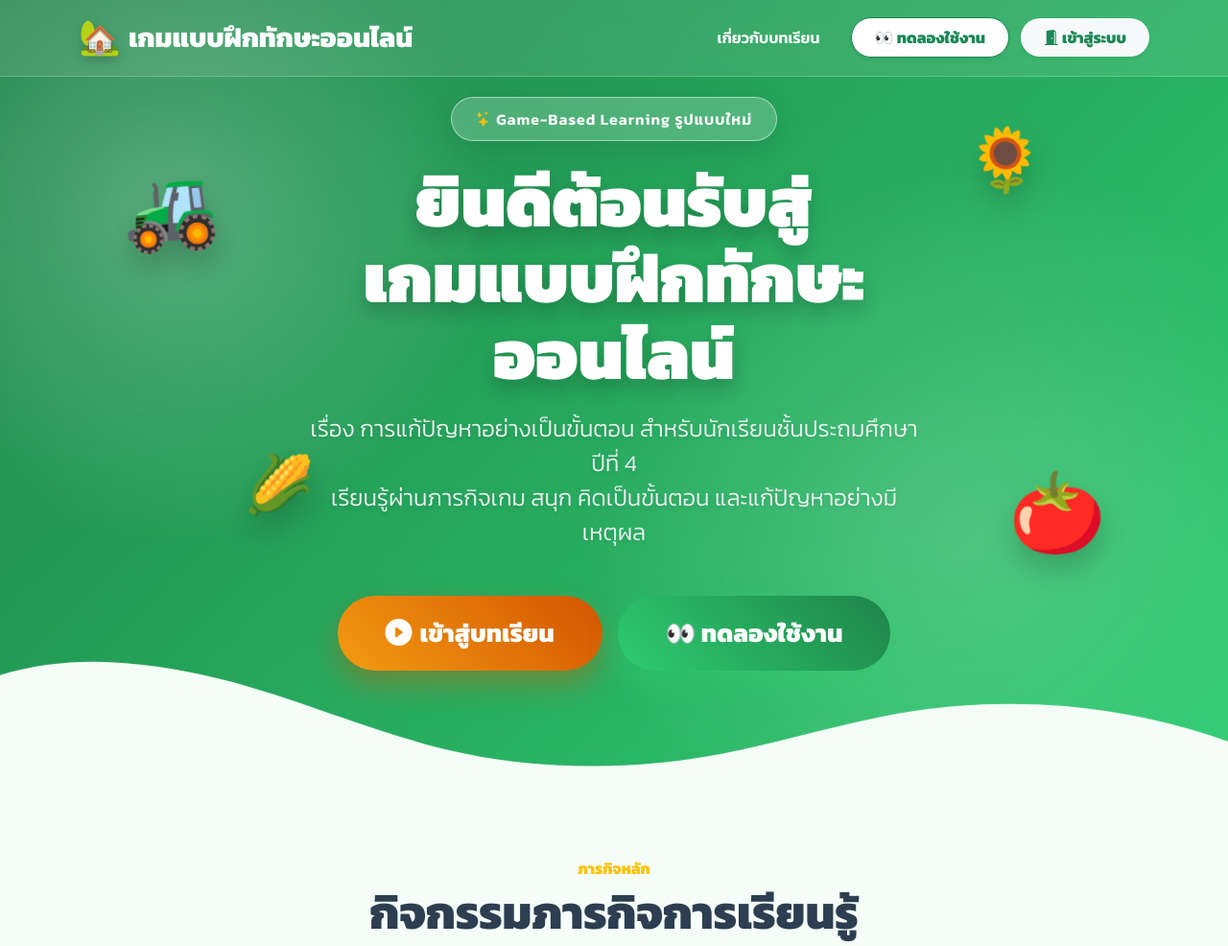
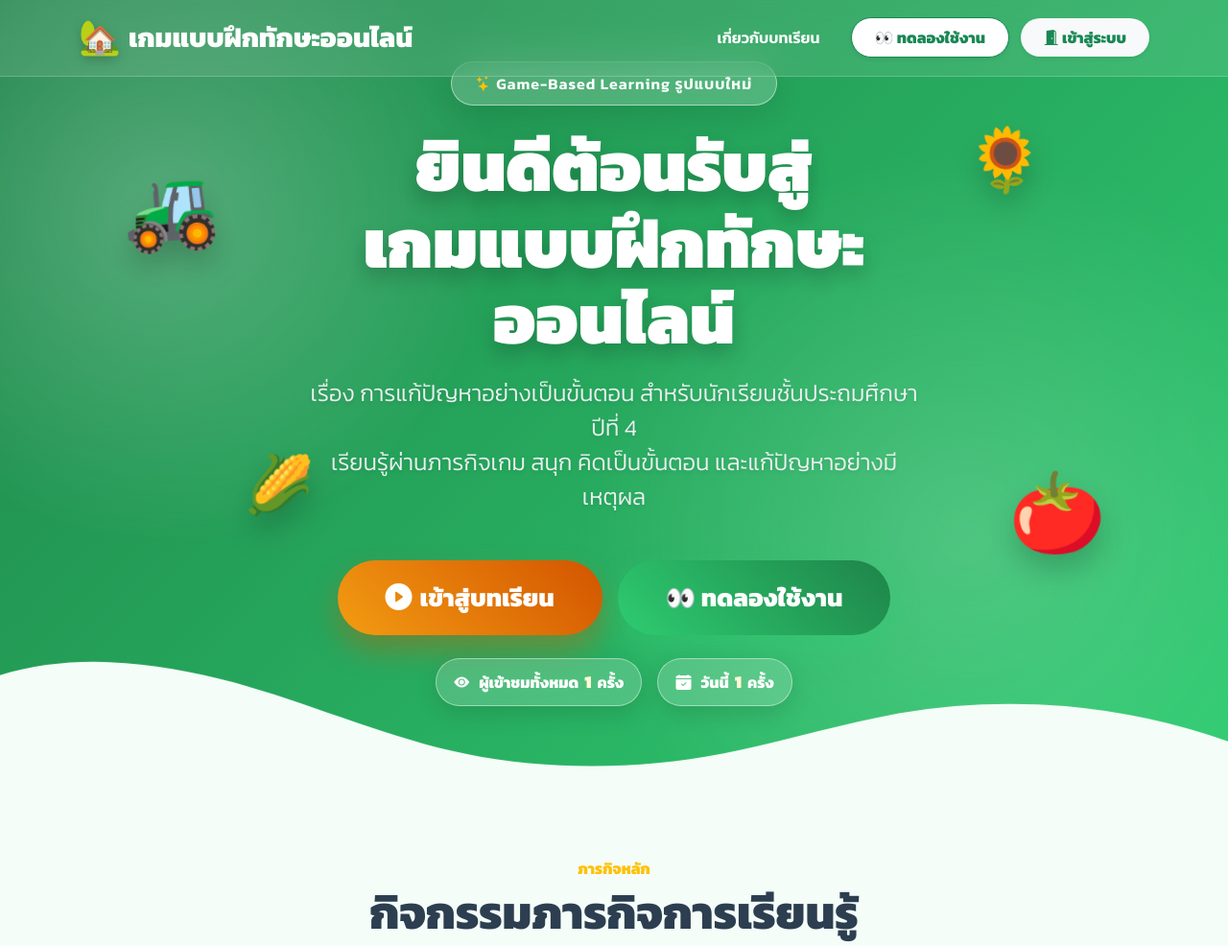
Before and after one commit to shanwinder/newsp, a PHP site: page / in a window 1280 px wide. Shown: the top 986 px of the page at 96% size. Run offline with PHP 8.4, Linux system fonts and the light colour scheme; tables that the repository leaves empty hold one stand-in row (values such as "Sample post").

Commit message:
Add site visit tracking and counter UI
Create a new site_visits table (id, session_key, ip_hash, user_agent_hash, page, visited_at, generated visit_date) with a UNIQUE key on (session_key, page, visit_date) and relevant indexes. Add server-side logic in index.php to INSERT IGNORE a visit per session/day (using hashed IP and user agent), query total and today's visit counts, and log errors if counting fails. Add CSS and frontend pills on the landing page to display total and today's visit counts. Schema changes applied to database/new_learning_game.sql and new_learning_game.sql.

```diff
--- a/index.php
+++ b/index.php
@@ -12,6 +12,43 @@ if (isset($_SESSION['user_id'])) {
         header("Location: pages/student_dashboard.php");
     }
     exit();
+}
+
+// 2. นับผู้เข้าชม Landing Page แบบ 1 session ต่อ 1 วัน
+$total_visits = 0;
+$today_visits = 0;
+
+try {
+    $visitor_session_key = session_id();
+    $visitor_ip_hash = hash('sha256', $_SERVER['REMOTE_ADDR'] ?? '');
+    $visitor_agent_hash = hash('sha256', $_SERVER['HTTP_USER_AGENT'] ?? '');
+
+    $stmt_visit = $conn->prepare("
+        INSERT IGNORE INTO site_visits
+            (session_key, ip_hash, user_agent_hash, page, visited_at)
+        VALUES
+            (?, ?, ?, 'landing', NOW())
+    ");
+    $stmt_visit->bind_param("sss", $visitor_session_key, $visitor_ip_hash, $visitor_agent_hash);
+    $stmt_visit->execute();
+
+    $res_total = $conn->query("SELECT COUNT(*) AS total FROM site_visits WHERE page = 'landing'");
+    if ($res_total) {
+        $total_visits = (int)($res_total->fetch_assoc()['total'] ?? 0);
+    }
+
+    $res_today = $conn->query("
+        SELECT COUNT(*) AS total
+        FROM site_visits
+        WHERE page = 'landing' AND visit_date = CURDATE()
+    ");
+    if ($res_today) {
+        $today_visits = (int)($res_today->fetch_assoc()['total'] ?? 0);
+    }
+} catch (Throwable $e) {
+    error_log('Visitor counter error: ' . $e->getMessage());
+    $total_visits = 0;
+    $today_visits = 0;
 }
 ?>
 <!DOCTYPE html>
@@ -194,11 +231,45 @@ if (isset($_SESSION['user_id'])) {
         .navbar-brand-text { color: white; transition: 0.3s; }
         .navbar-grand.scrolled .navbar-brand-text { color: var(--dark-green); }
 
+        /* --- Visitor Counter Pills --- */
+        .visitor-stats {
+            position: relative;
+            z-index: 4;
+        }
+
+        .visitor-pill {
+            display: inline-flex;
+            align-items: center;
+            gap: 6px;
+            background: rgba(255, 255, 255, 0.18);
+            backdrop-filter: blur(10px);
+            border: 1px solid rgba(255, 255, 255, 0.45);
+            color: #ffffff;
+            padding: 10px 18px;
+            border-radius: 999px;
+            font-weight: 700;
+            box-shadow: 0 8px 24px rgba(0, 0, 0, 0.12);
+        }
+
+        .visitor-pill strong {
+            font-size: 1.15rem;
+            font-weight: 900;
+            color: #fff8d6;
+        }
+
         /* Media Query for Mobile */
         @media (max-width: 768px) {
             .hero-title { font-size: 2.8rem; }
             .hero-subtitle { font-size: 1.2rem; }
             .hero-section { text-align: center; }
+        }
+
+        @media (max-width: 576px) {
+            .visitor-pill {
+                width: 100%;
+                justify-content: center;
+                font-size: 0.95rem;
+            }
         }
     </style>
 </head>
@@ -256,6 +327,20 @@ if (isset($_SESSION['user_id'])) {
                         <a href="pages/guest_start.php" class="btn-grand" style="background: linear-gradient(45deg, #2ecc71, #1e8449); box-shadow: 0 15px 30px rgba(46, 204, 113, 0.4);">
                             👀 ทดลองใช้งาน
                         </a>
+                    </div>
+                    <div class="visitor-stats mt-4 d-flex justify-content-center gap-3 flex-wrap">
+                        <div class="visitor-pill">
+                            <i class="bi bi-eye-fill me-1"></i>
+                            ผู้เข้าชมทั้งหมด
+                            <strong><?php echo number_format($total_visits); ?></strong>
+                            ครั้ง
+                        </div>
+                        <div class="visitor-pill">
+                            <i class="bi bi-calendar-check-fill me-1"></i>
+                            วันนี้
+                            <strong><?php echo number_format($today_visits); ?></strong>
+                            ครั้ง
+                        </div>
                     </div>
                 </div>
             </div>
```
Also changed, not shown: database/new_learning_game.sql (+20 -0 lines), new_learning_game.sql (+20 -0 lines).
